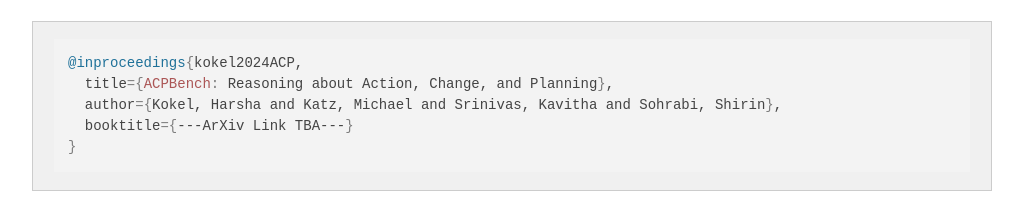
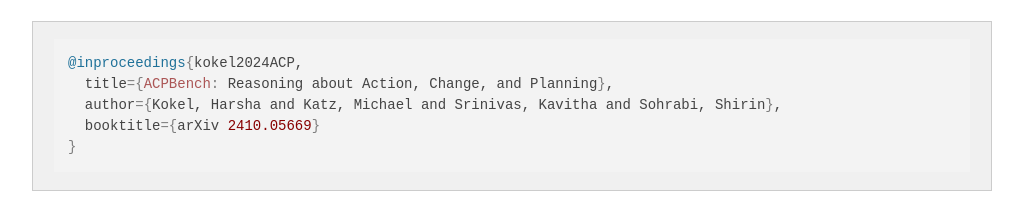
Before and after one commit to IBM/ACPBench, a plain HTML site: page blog.html in a window 1280 px wide. Shown: the part 6752-6974 px from the top of the page, without its empty margins (128-1151 px from the left). Drawn offline with nearby package versions, Linux system fonts and the light colour scheme; a script that the page names is missing; some icons are missing; a web font is replaced by a local one.

Commit message:
updating github pages

```diff
--- a/blog.html
+++ b/blog.html
@@ -425,7 +425,7 @@
       <pre><code>@inproceedings{kokel2024ACP,
   title={ACPBench: Reasoning about Action, Change, and Planning},
   author={Kokel, Harsha and Katz, Michael and Srinivas, Kavitha and Sohrabi, Shirin},
-  booktitle={---ArXiv Link TBA---}
+  booktitle={arXiv 2410.05669}
 }</code></pre>
     </div>
   </section>
```
Also changed, not shown: 1 other file.
